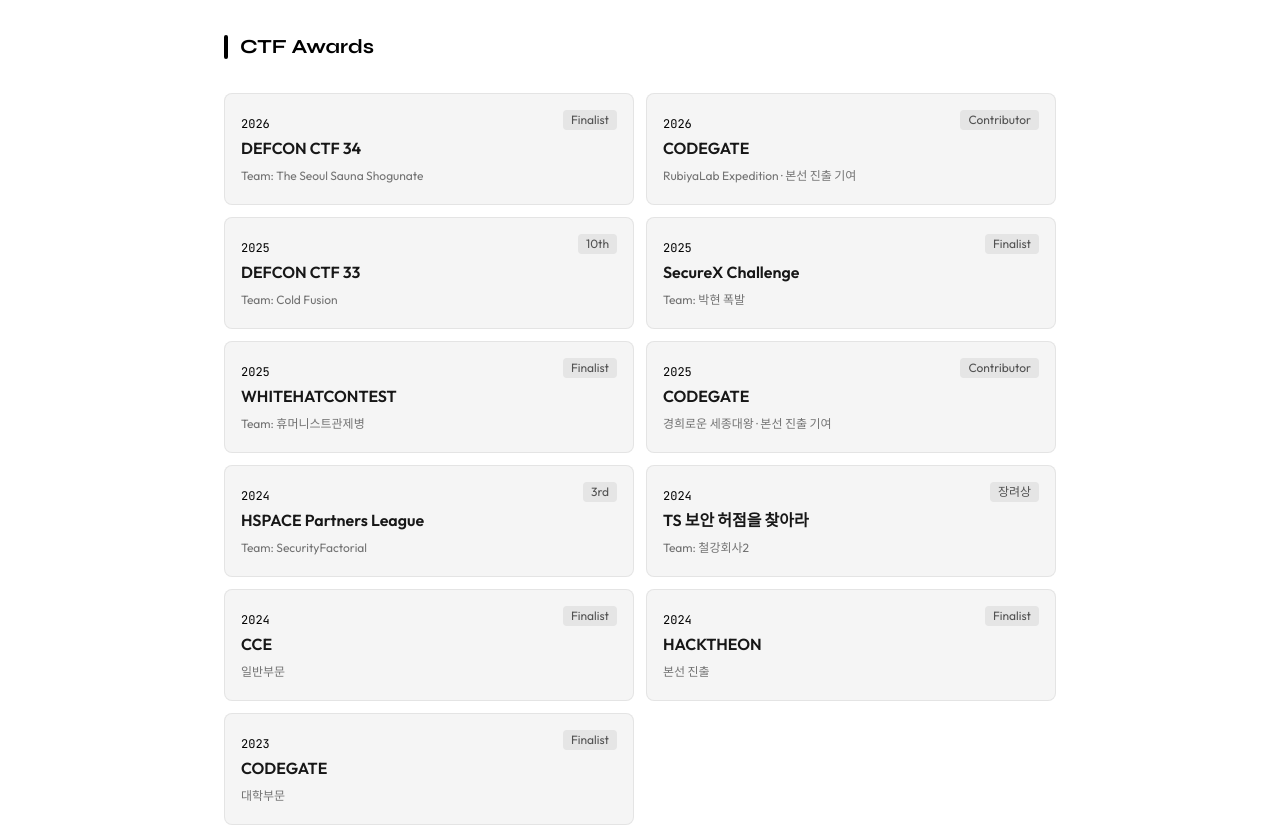
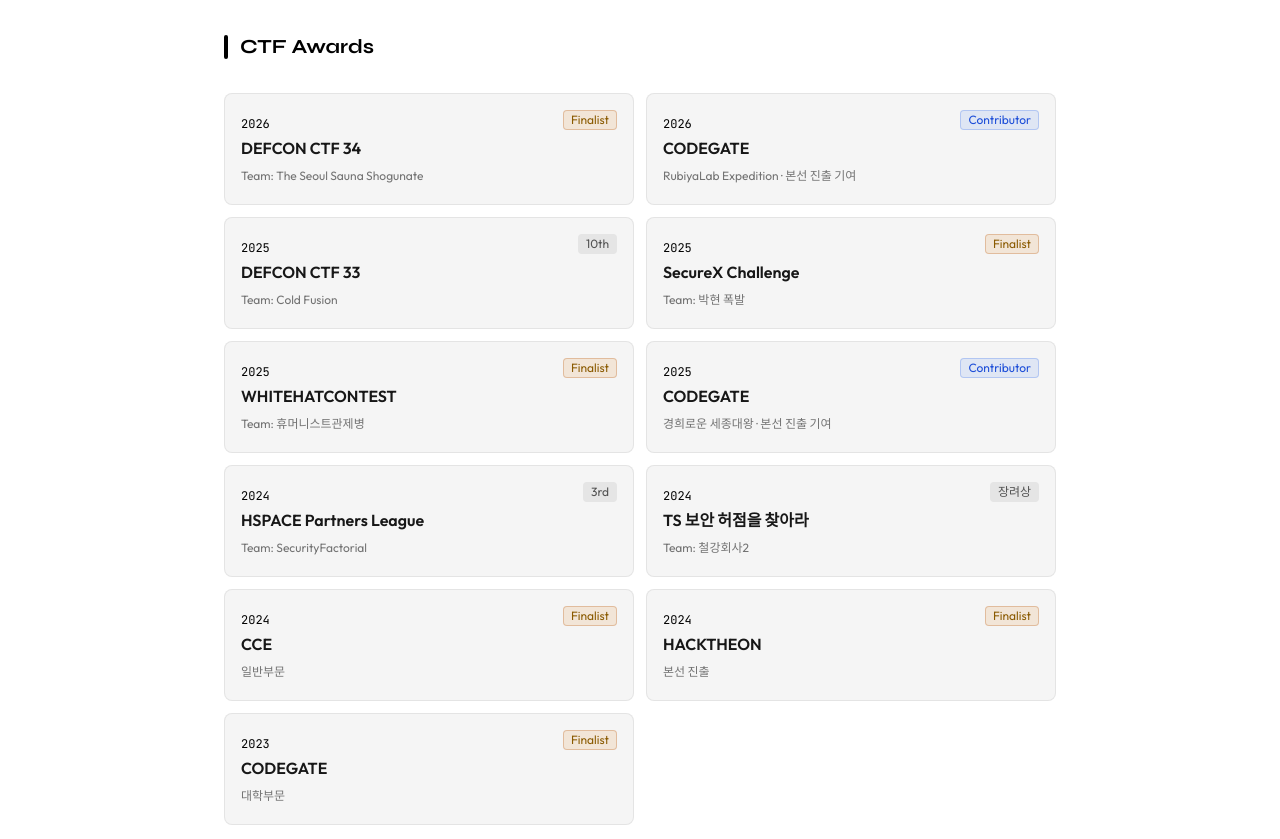
Before and after one commit to filime/filime.github.io, a Jekyll site: the page built from index.html, in a window 1280 px wide. Shown: the part 1136-1975 px from the top of the page. Built offline with Jekyll 4.4.1, drawn with Linux system fonts in a browser that asks for light colours.

Commit message:
Color finalist and contributor badges

```diff
--- a/assets/css/style.css
+++ b/assets/css/style.css
@@ -588,6 +588,30 @@
   color: var(--ink-300);
   font-size: 12px;
   line-height: 16px;
+}
+
+.award-badge--finalist {
+  background: rgba(245, 158, 11, 0.14);
+  color: #fbbf24;
+  box-shadow: inset 0 0 0 1px rgba(245, 158, 11, 0.3);
+}
+
+.award-badge--contributor {
+  background: rgba(59, 130, 246, 0.14);
+  color: #93c5fd;
+  box-shadow: inset 0 0 0 1px rgba(96, 165, 250, 0.3);
+}
+
+html[data-theme="light"] .award-badge--finalist {
+  background: rgba(217, 119, 6, 0.12);
+  color: #8a5a00;
+  box-shadow: inset 0 0 0 1px rgba(180, 83, 9, 0.28);
+}
+
+html[data-theme="light"] .award-badge--contributor {
+  background: rgba(37, 99, 235, 0.1);
+  color: #1d4ed8;
+  box-shadow: inset 0 0 0 1px rgba(37, 99, 235, 0.24);
 }
 
 .award-card > p {
--- a/index.html
+++ b/index.html
@@ -91,17 +91,17 @@
   <section id="ctf-awards" class="resume-section reveal" aria-labelledby="ctf-title">
     <h2 id="ctf-title" class="resume-heading"><span></span>CTF Awards</h2>
     <div class="award-grid">
-      <article class="award-card"><div class="award-head"><div><span class="award-year">2026</span><h3>DEFCON CTF 34</h3></div><span class="award-badge">Finalist</span></div><p>Team: The Seoul Sauna Shogunate</p></article>
-      <article class="award-card"><div class="award-head"><div><span class="award-year">2026</span><h3>CODEGATE</h3></div><span class="award-badge">Contributor</span></div><p>RubiyaLab Expedition · 본선 진출 기여</p></article>
+      <article class="award-card"><div class="award-head"><div><span class="award-year">2026</span><h3>DEFCON CTF 34</h3></div><span class="award-badge award-badge--finalist">Finalist</span></div><p>Team: The Seoul Sauna Shogunate</p></article>
+      <article class="award-card"><div class="award-head"><div><span class="award-year">2026</span><h3>CODEGATE</h3></div><span class="award-badge award-badge--contributor">Contributor</span></div><p>RubiyaLab Expedition · 본선 진출 기여</p></article>
       <article class="award-card"><div class="award-head"><div><span class="award-year">2025</span><h3>DEFCON CTF 33</h3></div><span class="award-badge">10th</span></div><p>Team: Cold Fusion</p></article>
-      <article class="award-card"><div class="award-head"><div><span class="award-year">2025</span><h3>SecureX Challenge</h3></div><span class="award-badge">Finalist</span></div><p>Team: 박현 폭발</p></article>
-      <article class="award-card"><div class="award-head"><div><span class="award-year">2025</span><h3>WHITEHATCONTEST</h3></div><span class="award-badge">Finalist</span></div><p>Team: 휴머니스트관제병</p></article>
-      <article class="award-card"><div class="award-head"><div><span class="award-year">2025</span><h3>CODEGATE</h3></div><span class="award-badge">Contributor</span></div><p>경희로운 세종대왕 · 본선 진출 기여</p></article>
+      <article class="award-card"><div class="award-head"><div><span class="award-year">2025</span><h3>SecureX Challenge</h3></div><span class="award-badge award-badge--finalist">Finalist</span></div><p>Team: 박현 폭발</p></article>
+      <article class="award-card"><div class="award-head"><div><span class="award-year">2025</span><h3>WHITEHATCONTEST</h3></div><span class="award-badge award-badge--finalist">Finalist</span></div><p>Team: 휴머니스트관제병</p></article>
+      <article class="award-card"><div class="award-head"><div><span class="award-year">2025</span><h3>CODEGATE</h3></div><span class="award-badge award-badge--contributor">Contributor</span></div><p>경희로운 세종대왕 · 본선 진출 기여</p></article>
       <article class="award-card"><div class="award-head"><div><span class="award-year">2024</span><h3>HSPACE Partners League</h3></div><span class="award-badge">3rd</span></div><p>Team: SecurityFactorial</p></article>
       <article class="award-card"><div class="award-head"><div><span class="award-year">2024</span><h3>TS 보안 허점을 찾아라</h3></div><span class="award-badge">장려상</span></div><p>Team: 철강회사2</p></article>
-      <article class="award-card"><div class="award-head"><div><span class="award-year">2024</span><h3>CCE</h3></div><span class="award-badge">Finalist</span></div><p>일반부문</p></article>
-      <article class="award-card"><div class="award-head"><div><span class="award-year">2024</span><h3>HACKTHEON</h3></div><span class="award-badge">Finalist</span></div><p>본선 진출</p></article>
-      <article class="award-card"><div class="award-head"><div><span class="award-year">2023</span><h3>CODEGATE</h3></div><span class="award-badge">Finalist</span></div><p>대학부문</p></article>
+      <article class="award-card"><div class="award-head"><div><span class="award-year">2024</span><h3>CCE</h3></div><span class="award-badge award-badge--finalist">Finalist</span></div><p>일반부문</p></article>
+      <article class="award-card"><div class="award-head"><div><span class="award-year">2024</span><h3>HACKTHEON</h3></div><span class="award-badge award-badge--finalist">Finalist</span></div><p>본선 진출</p></article>
+      <article class="award-card"><div class="award-head"><div><span class="award-year">2023</span><h3>CODEGATE</h3></div><span class="award-badge award-badge--finalist">Finalist</span></div><p>대학부문</p></article>
     </div>
   </section>
 
```
